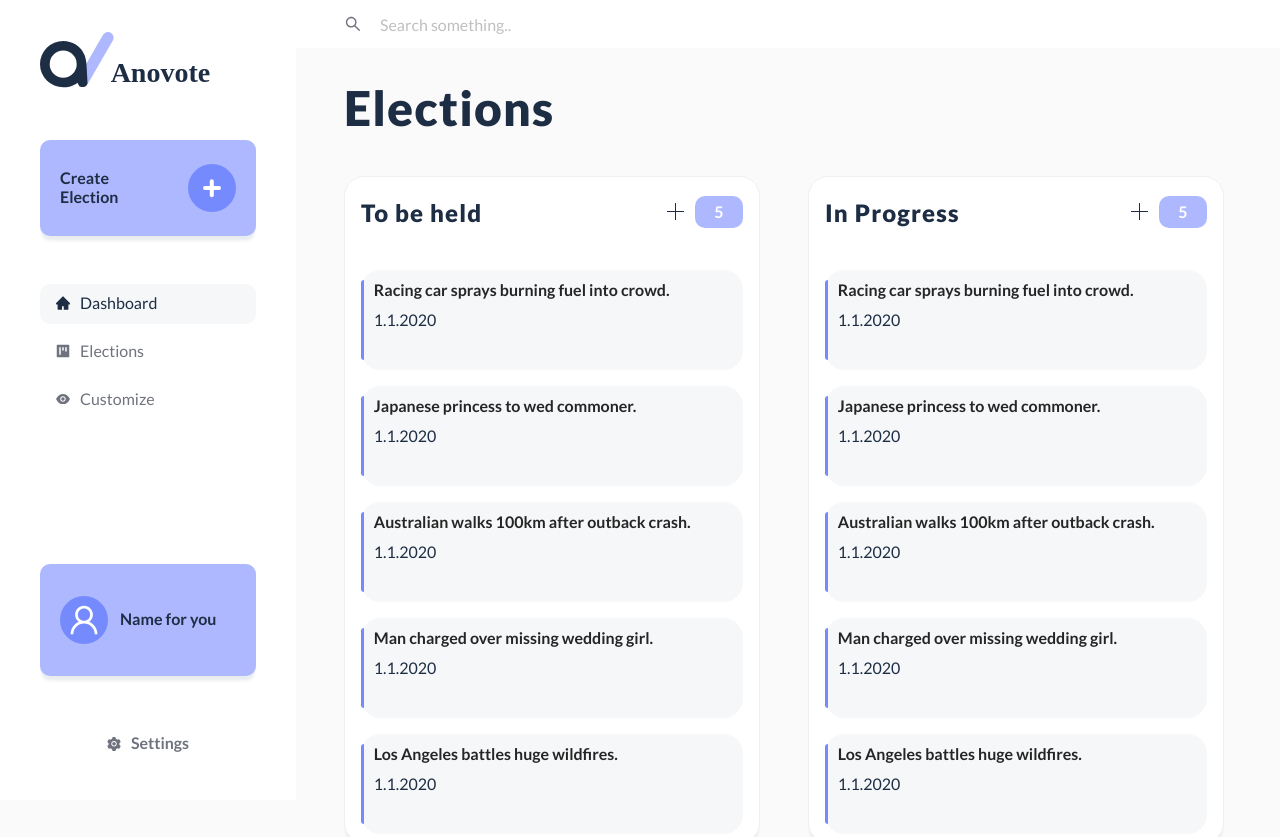
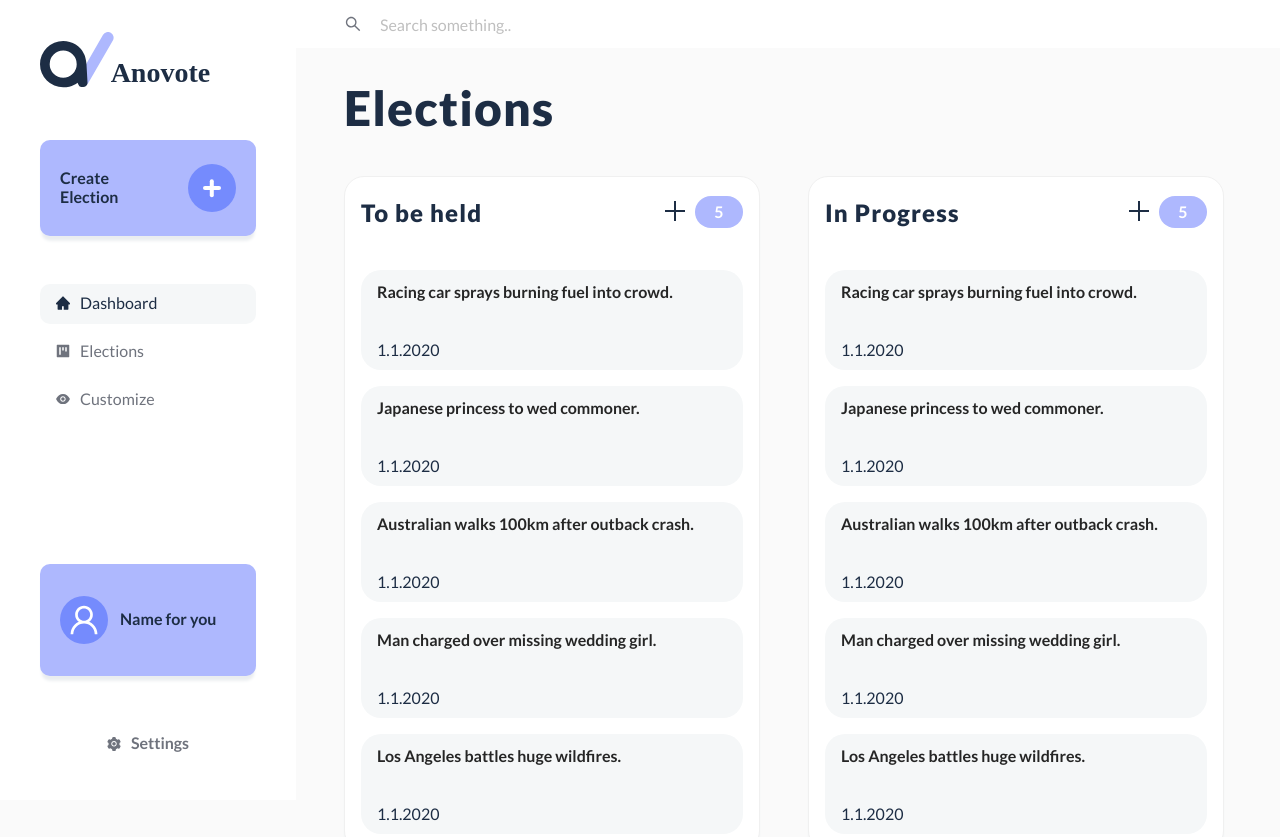
Before and after one commit to anovote/frontend, a React (Create React App) app: page /elections in a window 1280 px wide. Shown: the top 837 px of the page. Built offline with nearby package versions, Linux system fonts and the light colour scheme.

Commit message:
add styling for elections view

```diff
--- a/src/style/scss/anovote/components/election/_entry.scss
+++ b/src/style/scss/anovote/components/election/_entry.scss
@@ -3,19 +3,44 @@
     @include is-rounded-large;
     height: 6.25rem;
     width: 100%;
-    padding: 0.5rem 0.8rem;
+    padding: 0.6rem 1rem;
     position: relative;
+    @include is-flex-column();
+    justify-content: space-between;
 
     &::before {
         content: '';
-        border-left: 3px solid $main-contrasting;
         position: absolute;
         top: 0.6rem;
         bottom: 0.6rem;
         left: 0px;
         width: 1.5rem;
         border-radius: 0.2rem;
+    }
 
-
+    .ant-space-item {
+        .anticon-calendar {
+            color: $darker-grey;
+        }
+        .ant-typography {
+            color: $darker-grey !important;
+        }
     }
 }
+
+.not-started {
+    &::before {
+        border-left: 3px solid $main-light;
+    }
+}
+
+.in-progress {
+    &::before {
+        border-left: 3px solid $warning-contrasting;
+    }
+}
+.finished {
+    &::before {
+        border-left: 3px solid $danger-contrasting;
+    }
+}
--- a/src/style/scss/anovote/components/election/_header.scss
+++ b/src/style/scss/anovote/components/election/_header.scss
@@ -1,18 +1,3 @@
-.card-total-count {
-    display: block;
-    background: $main-light;
-    width: 3rem;
-    height: 2rem;
-    @include is-rounded();
-
-    @include text();
-    text-align: center !important;
-    line-height: 2rem !important;
-    color: $white;
-    font-weight: $bold;
-
-}
-
 #header-info {
     display: flex;
     justify-content: flex-end;
@@ -29,6 +14,21 @@
     box-shadow: none;
 
     .anticon {
-        font-size: 1.3rem;
+        font-size: 1.5rem;
     }
 }
+.col-position {
+    .card-total-count {
+        display: block;
+        background: $main-light;
+        width: 3rem;
+        height: 2rem;
+        @include is-rounded-large();
+
+        @include text();
+        text-align: center !important;
+        line-height: 2rem !important;
+        color: $white;
+        font-weight: $bold;
+    }
+}
--- a/src/style/scss/anovote/view/_elections.scss
+++ b/src/style/scss/anovote/view/_elections.scss
@@ -5,18 +5,17 @@
     width: 26rem;
     min-height: 25rem;
     padding: 0;
+    margin-right: 2.5rem;
 
     .ant-card-body {
         padding: 0;
     }
 }
 
-.election-card {
-    margin-right: 2.5rem;
-}
-
 .election-card-list {
     border: none;
+    // add padding to bottom as we don't use a footer
+    padding-bottom: 0.5rem;
 
     .ant-list-header,
     .ant-list-item {
```
